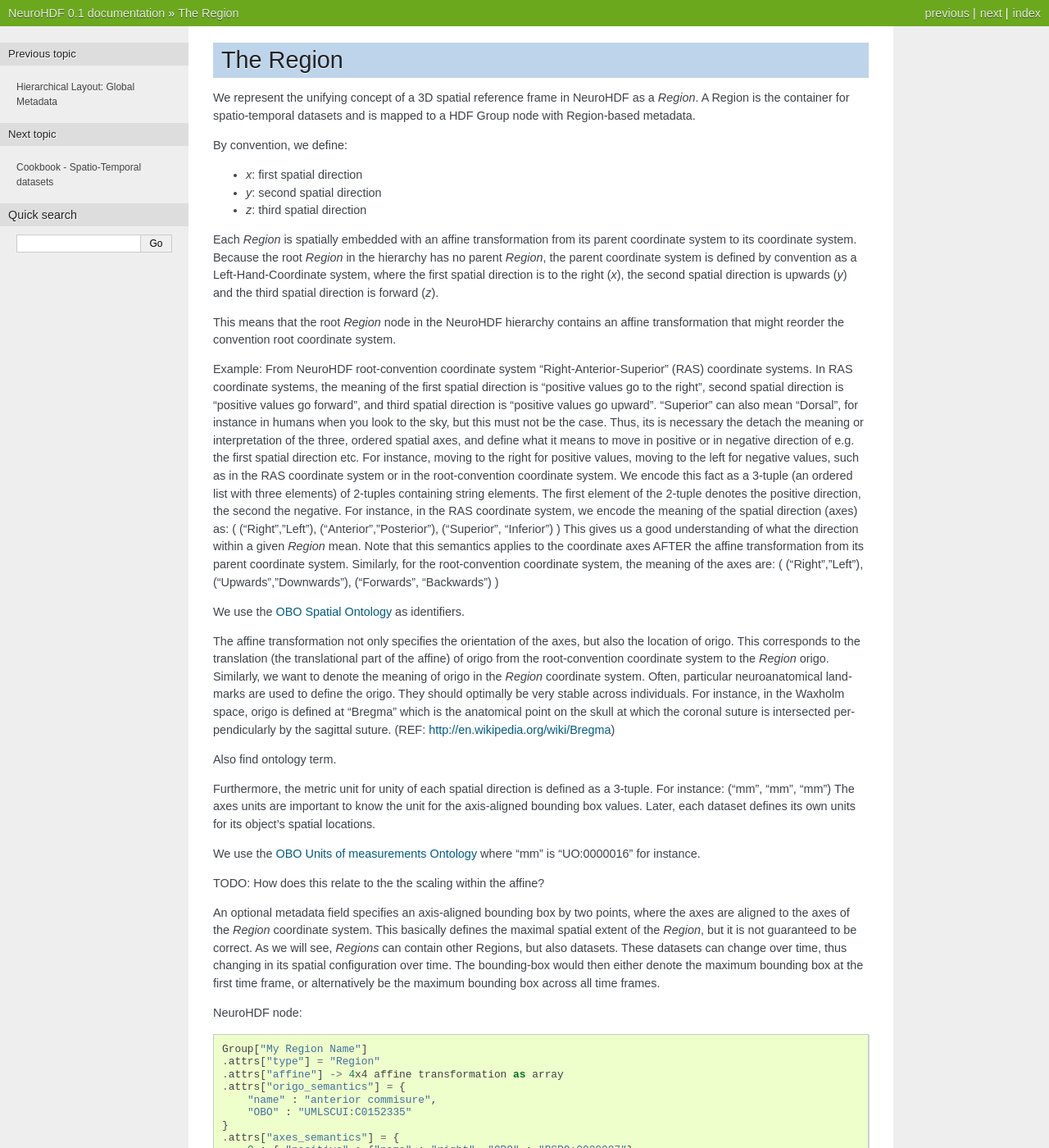
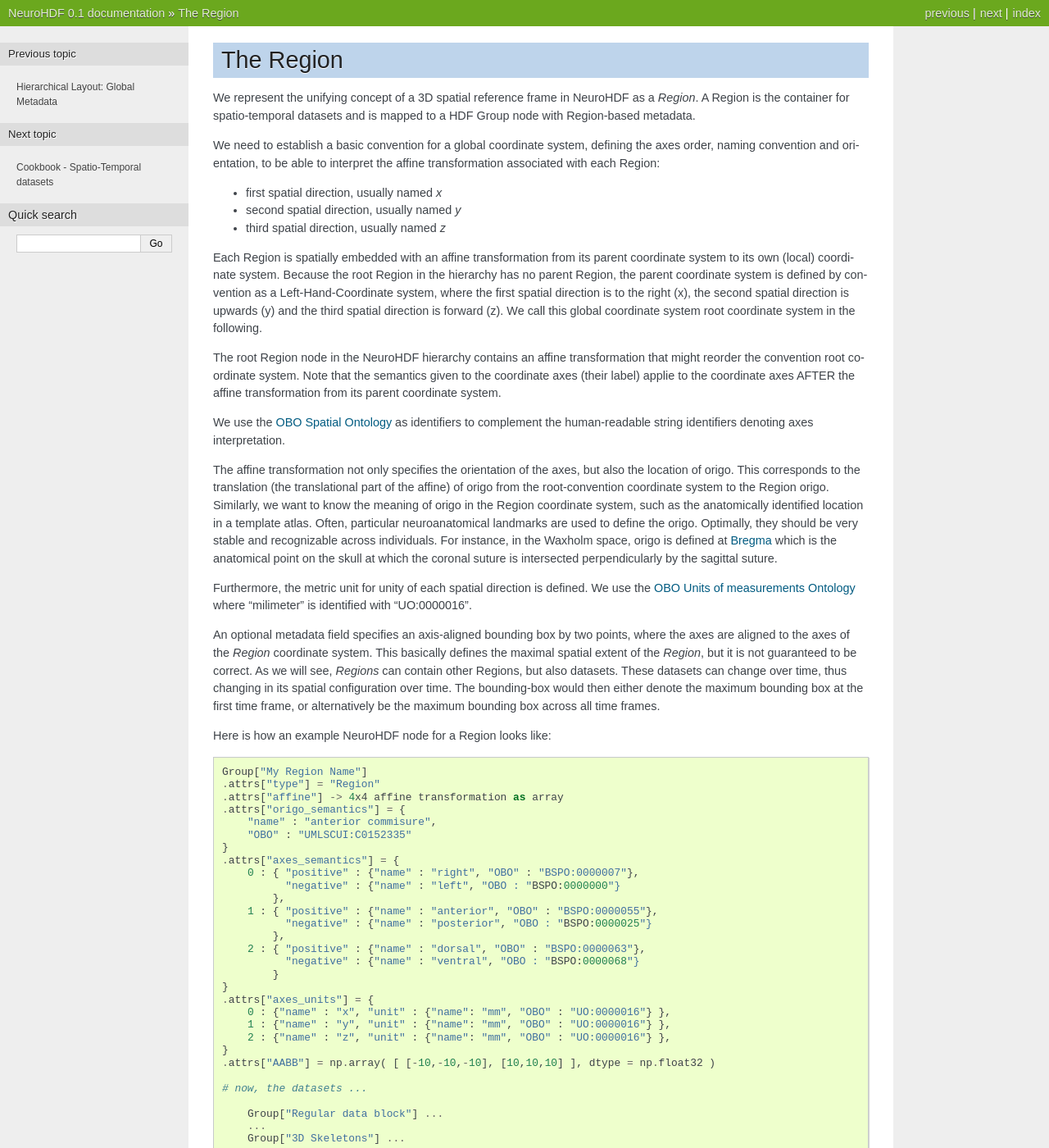
Before and after one commit to INCF/neurohdf, a Sphinx documentation site: the page built from doc/source/region.rst, in a window 1280 px wide and 1400 px high. Shown: the whole window at 82% size. Built offline with Sphinx 7.4.7, drawn with Linux system fonts in a browser that asks for light colours.

Commit message:
Redo removed changes

```diff
--- /dev/null
+++ b/doc/source/_templates/layout.html
@@ -0,0 +1,21 @@
+{% extends "!layout.html" %}
+
+{%- block extrahead %}
+{{ super() }}
+<script type="text/javascript">
+
+
+  var _gaq = _gaq || [];
+  _gaq.push(['_setAccount', 'UA-17713054-4']);
+  _gaq.push(['_trackPageview']);
+
+  (function() {
+   var ga = document.createElement('script');
+   ga.src = ('https:' == document.location.protocol ?
+             'https://ssl' : 'http://www') + '.google-analytics.com/ga.js';
+   ga.setAttribute('async', 'true');
+   document.documentElement.firstChild.appendChild(ga);
+ })();
+
+</script>
+{% endblock %}
--- /dev/null
+++ b/doc/source/contact.rst
@@ -0,0 +1,6 @@
+Contact
+=======
+
+`Please get in touch`_ if you are interested in NeuroHDF.
+
+.. _Please get in touch: connectome AT unidesign DOT ch
--- a/doc/source/index.rst
+++ b/doc/source/index.rst
@@ -40,3 +40,4 @@ Contents:
    cookbookgeneric
    evaluatehdf
    references
+   contact
--- a/doc/source/region.rst
+++ b/doc/source/region.rst
@@ -4,54 +4,37 @@ The Region
 We represent the unifying concept of a 3D spatial reference frame in NeuroHDF as a *Region*. A Region is the container
 for spatio-temporal datasets and is mapped to a HDF Group node with Region-based metadata.
 
-By convention, we define:
+We need to establish a basic convention for a global coordinate system, defining the axes order, naming convention and orientation, to be able to interpret the affine transformation associated with each Region:
 
-* *x*: first spatial direction
-* *y*: second spatial direction
-* *z*: third spatial direction
+* first spatial direction, usually named *x*
+* second spatial direction, usually named *y*
+* third spatial direction, usually named *z*
 
-Each *Region* is spatially embedded with an affine transformation from its parent coordinate system to its coordinate system.
-Because the root *Region* in the hierarchy has no parent *Region*, the parent coordinate system is defined by convention
-as a Left-Hand-Coordinate system, where the first spatial direction is to the right (*x*), the second spatial direction
-is upwards (*y*) and the third spatial direction is forward (*z*).
+Each Region is spatially embedded with an affine transformation from its parent coordinate system to its own (local)
+coordinate system. Because the root Region in the hierarchy has no parent Region, the parent coordinate system is
+defined by convention as a Left-Hand-Coordinate system, where the first spatial direction is to the right (x),
+the second spatial direction is upwards (y) and the third spatial direction is forward (z). We call this global
+coordinate system root coordinate system in the following.
 
-This means that the root *Region* node in the NeuroHDF hierarchy contains an affine transformation that might
-reorder the convention root coordinate system.
+The root Region node in the NeuroHDF hierarchy contains an affine transformation that might reorder
+the convention root coordinate system. Note that the semantics given to the coordinate axes (their label) applie
+to the coordinate axes AFTER the affine transformation from its parent coordinate system.
 
-Example: From NeuroHDF root-convention coordinate system "Right-Anterior-Superior" (RAS) coordinate systems.
-In RAS coordinate systems, the meaning of the first spatial direction is "positive values go to the right",
-second spatial direction is "positive values go forward", and third spatial direction is "positive values go upward".
-"Superior" can also mean "Dorsal", for instance in humans when you look to the sky, but this must not be the case.
-Thus, its is necessary the detach the meaning or interpretation of the three, ordered spatial axes, and define
-what it means to move in positive or in negative direction of e.g. the first spatial direction etc. For instance,
-moving to the right for positive values, moving to the left for negative values, such as in the RAS coordinate system
-or in the root-convention coordinate system. We encode this fact as a 3-tuple (an ordered list with three elements) of 2-tuples
-containing string elements. The first element of the 2-tuple denotes the positive direction, the second the negative.
-For instance, in the RAS coordinate system, we encode the meaning of the spatial direction (axes)
-as: ( ("Right","Left"), ("Anterior","Posterior"), ("Superior", "Inferior") )
-This gives us a good understanding of what the direction within a given *Region* mean. Note that this semantics
-applies to the coordinate axes AFTER the affine transformation from its parent coordinate system.
-Similarly, for the root-convention coordinate system, the meaning of the axes are:
-( ("Right","Left"), ("Upwards","Downwards"), ("Forwards", "Backwards") )
-
-We use the `OBO Spatial Ontology <http://obofoundry.org/cgi-bin/detail.cgi?id=spatial>`_ as identifiers.
+We use the `OBO Spatial Ontology <http://obofoundry.org/cgi-bin/detail.cgi?id=spatial>`_ as identifiers to complement the human-readable string identifiers denoting axes interpretation.
 
 The affine transformation not only specifies the orientation of the axes, but also the location of origo. This corresponds
-to the translation (the translational part of the affine) of origo from the root-convention coordinate system to the *Region* origo.
-Similarly, we want to denote the meaning of origo in the *Region* coordinate system. Often, particular neuroanatomical
-landmarks are used to define the origo. They should optimally be very stable across individuals. For instance, in the Waxholm space,
-origo is defined at "Bregma" which is the anatomical point on the skull at which the coronal suture is intersected perpendicularly
-by the sagittal suture. (REF: http://en.wikipedia.org/wiki/Bregma)
+to the translation (the translational part of the affine) of origo from the root-convention coordinate system to the Region
+origo. Similarly, we want to know the meaning of origo in the Region coordinate system, such as the anatomically identified
+location in a template atlas. Often, particular neuroanatomical landmarks are used to define the origo. Optimally, they
+should be very stable and recognizable across individuals. For instance, in the Waxholm space, origo is defined at
+`Bregma <http://en.wikipedia.org/wiki/Bregm>`_
+which is the anatomical point on the skull at which the coronal suture is intersected perpendicularly by the sagittal suture.
 
-Also find ontology term.
+Furthermore, the metric unit for unity of each spatial direction is defined. We use the
+`OBO Units of measurements Ontology <http://www.obofoundry.org/cgi-bin/detail.cgi?id=unit>`_
+where "milimeter" is identified with "UO:0000016".
 
-Furthermore, the metric unit for unity of each spatial direction is defined as a 3-tuple. For instance: ("mm", "mm", "mm")
-The axes units are important to know the unit for the axis-aligned bounding box values. Later, each dataset defines
-its own units for its object's spatial locations.
-
-We use the `OBO Units of measurements Ontology <http://www.obofoundry.org/cgi-bin/detail.cgi?id=unit>`_ where "mm" is "UO:0000016" for instance.
-
-TODO: How does this relate to the the scaling within the affine?
+.. TODO: How does this relate to the the scaling within the affine?
 
 An optional metadata field specifies an axis-aligned bounding box by two points, where the axes are aligned to the
 axes of the *Region* coordinate system. This basically defines the maximal spatial extent of the *Region*, but it
@@ -60,7 +43,7 @@ datasets can change over time, thus changing in its spatial configuration over t
 either denote the maximum bounding box at the first time frame, or alternatively be the maximum bounding box
 across all time frames.
 
-NeuroHDF node::
+Here is how an example NeuroHDF node for a Region looks like::
 
     Group["My Region Name"]
     .attrs["type"] = "Region"
```
Also changed, not shown: doc/source/evaluatehdf.rst (+24 -5 lines).
